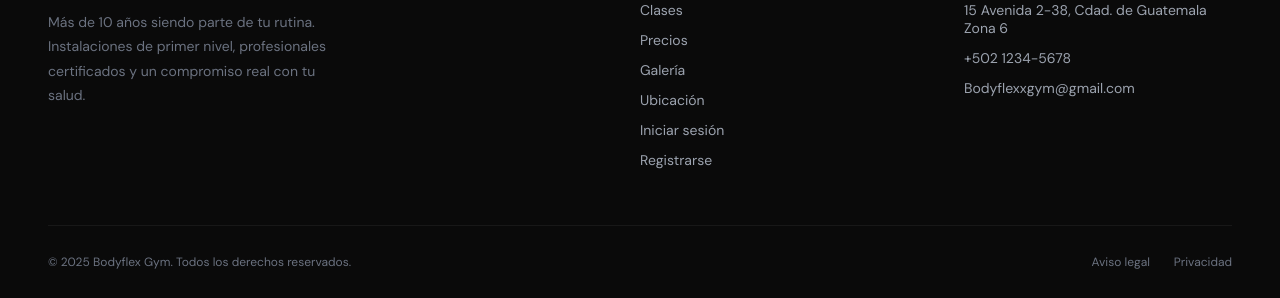
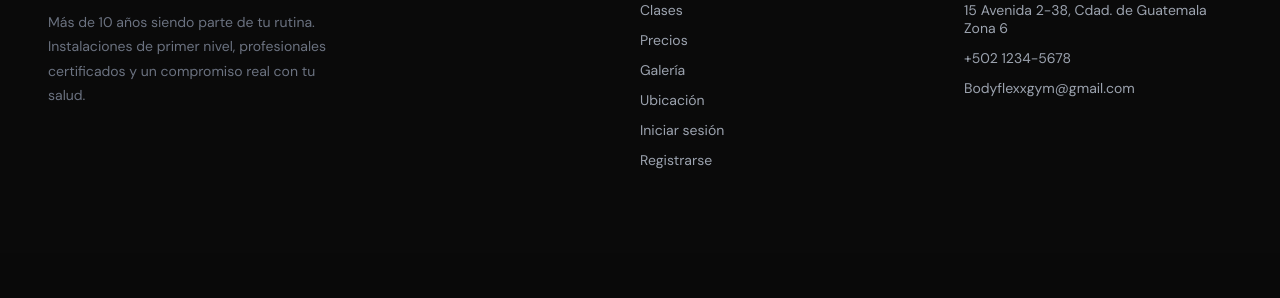
Before and after one commit to Marinho2977/BodyFlexGym, a Flask app: page / in a window 1280 px wide. Shown: the part 6173-6471 px from the top of the page. After the commit the page ends 6342 px from the top, so only its background shows below. Run offline with Flask 3, Linux system fonts and the light colour scheme.

Commit message:
style: remover seccion de copyright, aviso legal y privacidad del pie de pagina

```diff
--- a/gym_web/templates/404.html
+++ b/gym_web/templates/404.html
@@ -221,9 +221,5 @@
       <a href="/" class="btn-primary">Ir a la Página Principal</a>
     </div>
   </main>
-
-  <footer class="footer-simple">
-    © 2025 Bodyflex Gym. Todos los derechos reservados.
-  </footer>
 </body>
 </html>
--- a/gym_web/templates/inicio.html
+++ b/gym_web/templates/inicio.html
@@ -666,13 +666,6 @@
  <a href="mailto:Bodyflexxgym@gmail.com">Bodyflexxgym@gmail.com</a>
  </div>
  </div>
- <div class="footer-bottom">
- <div class="footer-copy">© 2025 Bodyflex Gym. Todos los derechos reservados.</div>
- <div class="footer-legal">
- <a href="#">Aviso legal</a>
- <a href="#">Privacidad</a>
- </div>
- </div>
 </footer>
 
 <script>
```
